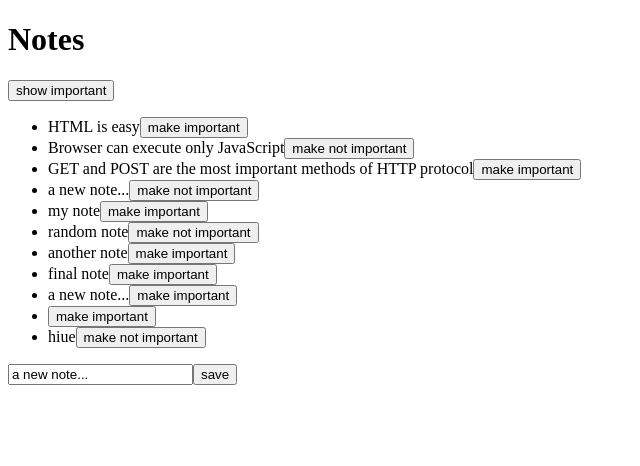
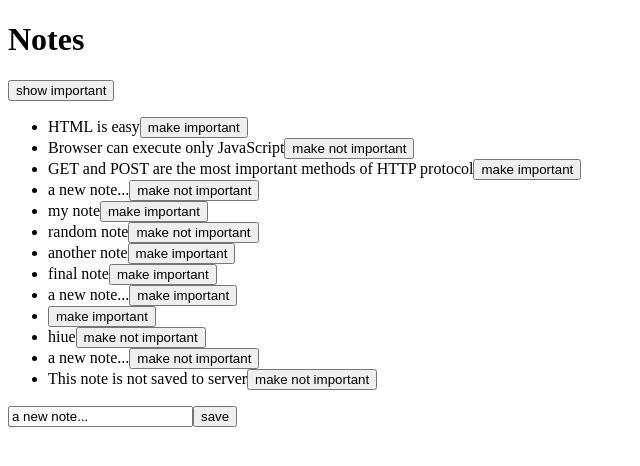
Before and after one commit to hieutrpham/fullstack, a React (Vite) app in the folder part2/: page / in a window 1280 px wide. Shown: the top 466 px of the page, without its empty margins (0-640 px from the left). Built offline with nearby package versions, Linux system fonts and the light colour scheme; data requests are answered from the project's data file.

Commit message:
add catch error

```diff
--- a/part2/db.json
+++ b/part2/db.json
@@ -54,6 +54,11 @@
       "id": "2530",
       "content": "hiue",
       "important": true
+    },
+    {
+      "id": "5a25",
+      "content": "a new note...",
+      "important": true
     }
   ]
 }
--- a/part2/src/App.jsx
+++ b/part2/src/App.jsx
@@ -44,6 +44,11 @@
       .then(returnedNote => {
       setNotes(notes.map(n => n.id === id ? returnedNote : n))
     })
+      .catch(error => {
+        alert(`the note '${note.content}' was already deleted from server`)
+
+        setNotes(notes.filter(n => n.id !== id))
+      })
   }
 
 
--- a/part2/src/services/notes.js
+++ b/part2/src/services/notes.js
@@ -2,8 +2,13 @@
 const baseUrl = 'http://localhost:3001/notes'
 
 const getAll = () => {
-  const request = axios.get(baseUrl)
-  return request.then(response => response.data)
+    const request = axios.get(baseUrl)
+    const nonExisting = {
+      id: 10000,
+      content: 'This note is not saved to server',
+      important: true,
+    }
+    return request.then(response => response.data.concat(nonExisting))
 }
 
 const create = newObject => {
@@ -16,8 +21,4 @@
   return request.then(response => response.data)
 }
 
-export default {
-  getAll: getAll,
-  create: create,
-  update: update
-}
+export default { getAll, create, update }
```
